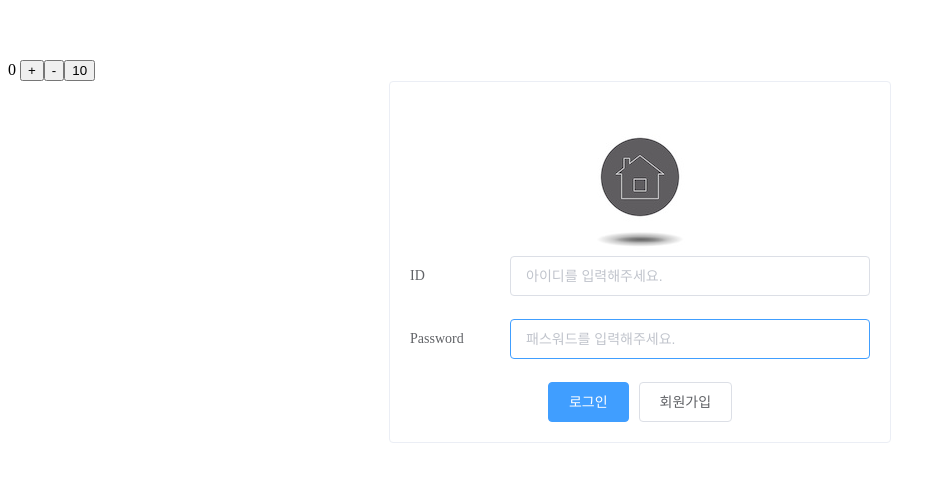
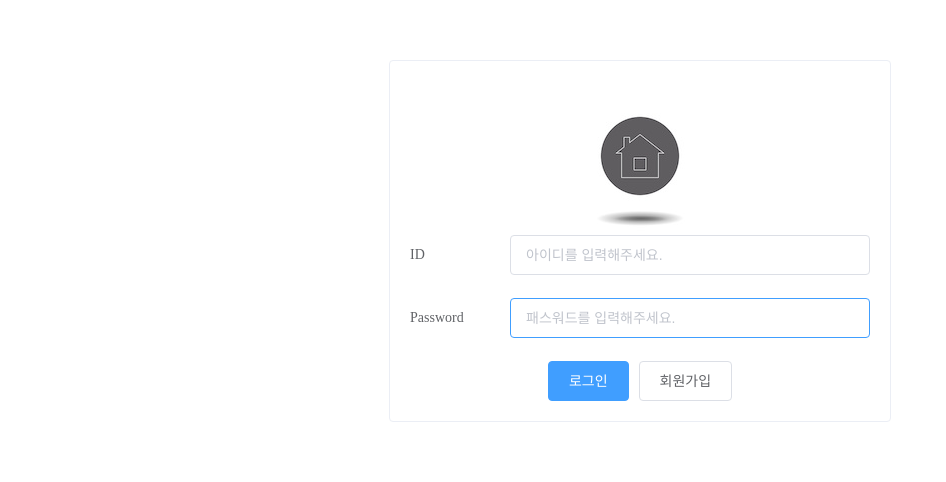
Before and after one commit to kiomnd2/todo-project-client, a Vue app: page / in a window 1280 px wide. Shown: the part 132-614 px from the top of the page, without its empty margins (0-946 px from the left). Built offline with nearby package versions, Linux system fonts and the light colour scheme.

Commit message:
프리티어 추가, 앱화면에서 일부 테스트 로직 제거

```diff
--- a/src/App.vue
+++ b/src/App.vue
@@ -1,10 +1,6 @@
 <template>
   <div id="app">
     <div>
-      {{ getCounter }}
-      <button @click="addCounter">+</button>
-      <button @click="subCounter">-</button>
-      <button @click="addTen">10</button>
       <router-view></router-view>
     </div>
   </div>
```
Also changed, not shown: 1 other file (tests, documents, lock files or other folders).
